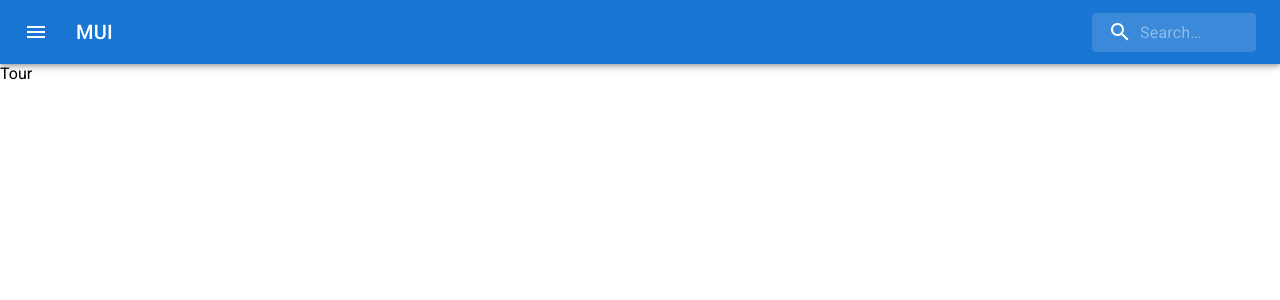
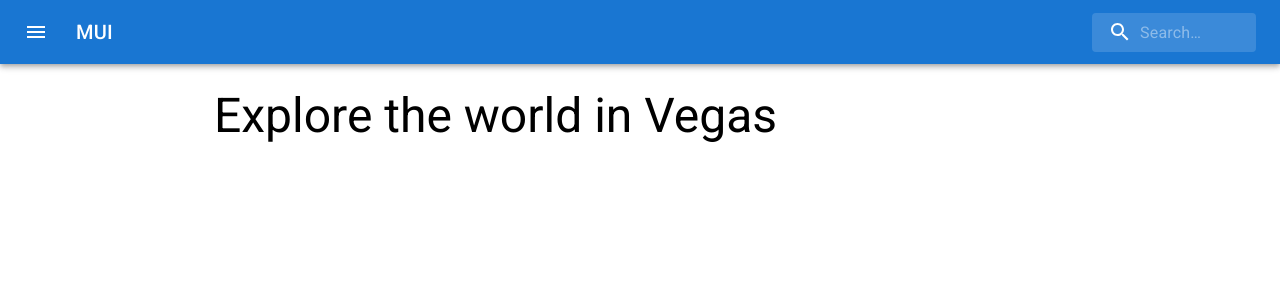
Before and after one commit to Rashedin-063/Exploration-of-Material-UI, a React (Vite) app in the folder Tourism-Website/: page /1 in a window 1280 px wide. Shown: the top 300 px of the page. Built offline with nearby package versions, Linux system fonts and the light colour scheme.

Commit message:
tour page setup done

```diff
--- a/Tourism-Website/src/pages/Tour.jsx
+++ b/Tourism-Website/src/pages/Tour.jsx
@@ -1,6 +1,13 @@
+import { Typography } from '@mui/material';
+import Container from '@mui/material/Container';
+
 const Tour = () => {
-  return (
-    <div>Tour</div>
-  )
-}
-export default Tour
+  return <>
+    <Container sx={{ width: 900 }}>
+      <Typography variant='h3' component='h1' marginTop={3}>
+        Explore the world in Vegas
+     </Typography>
+  </Container>
+  </>;
+};
+export default Tour;
```
